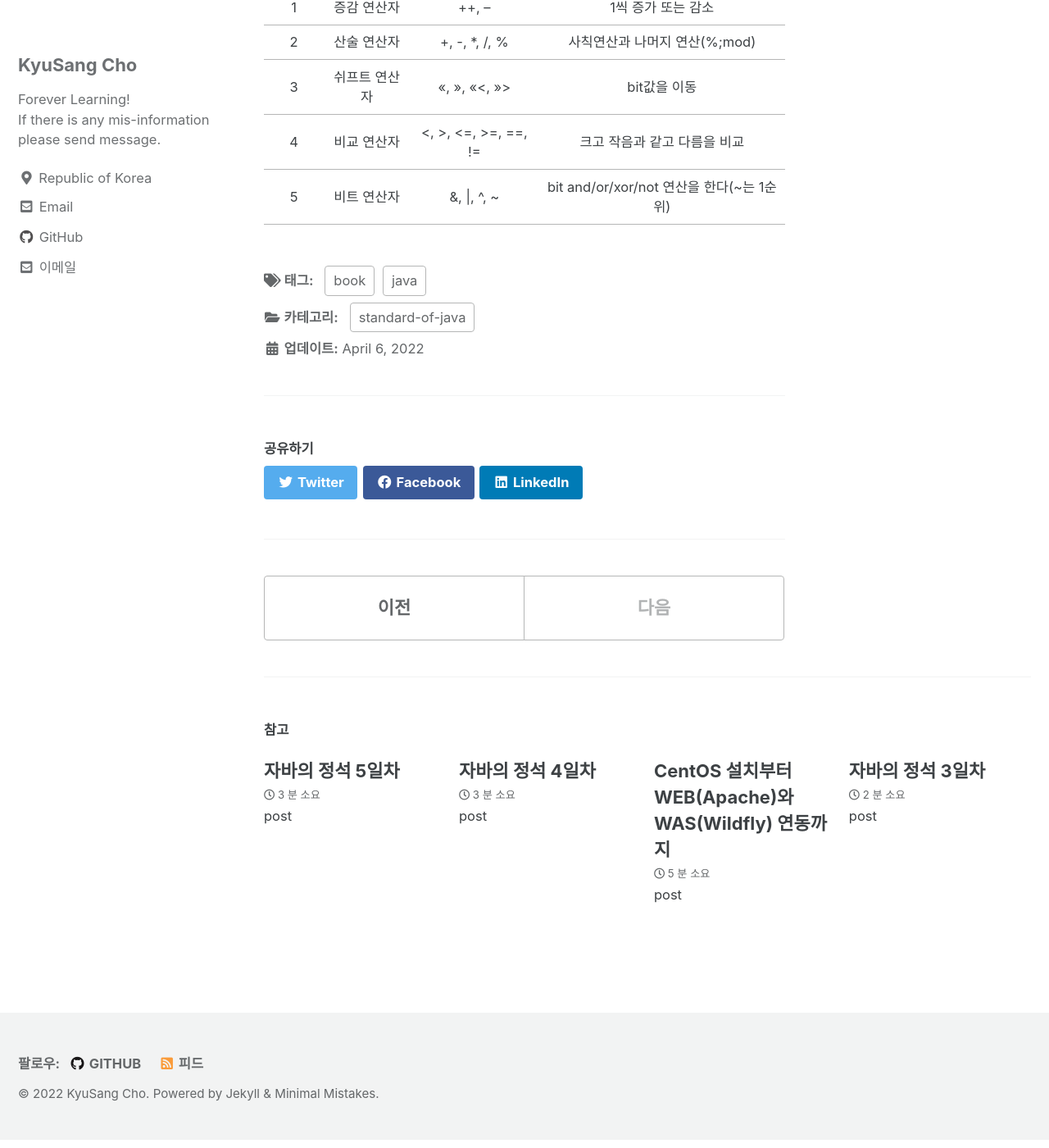
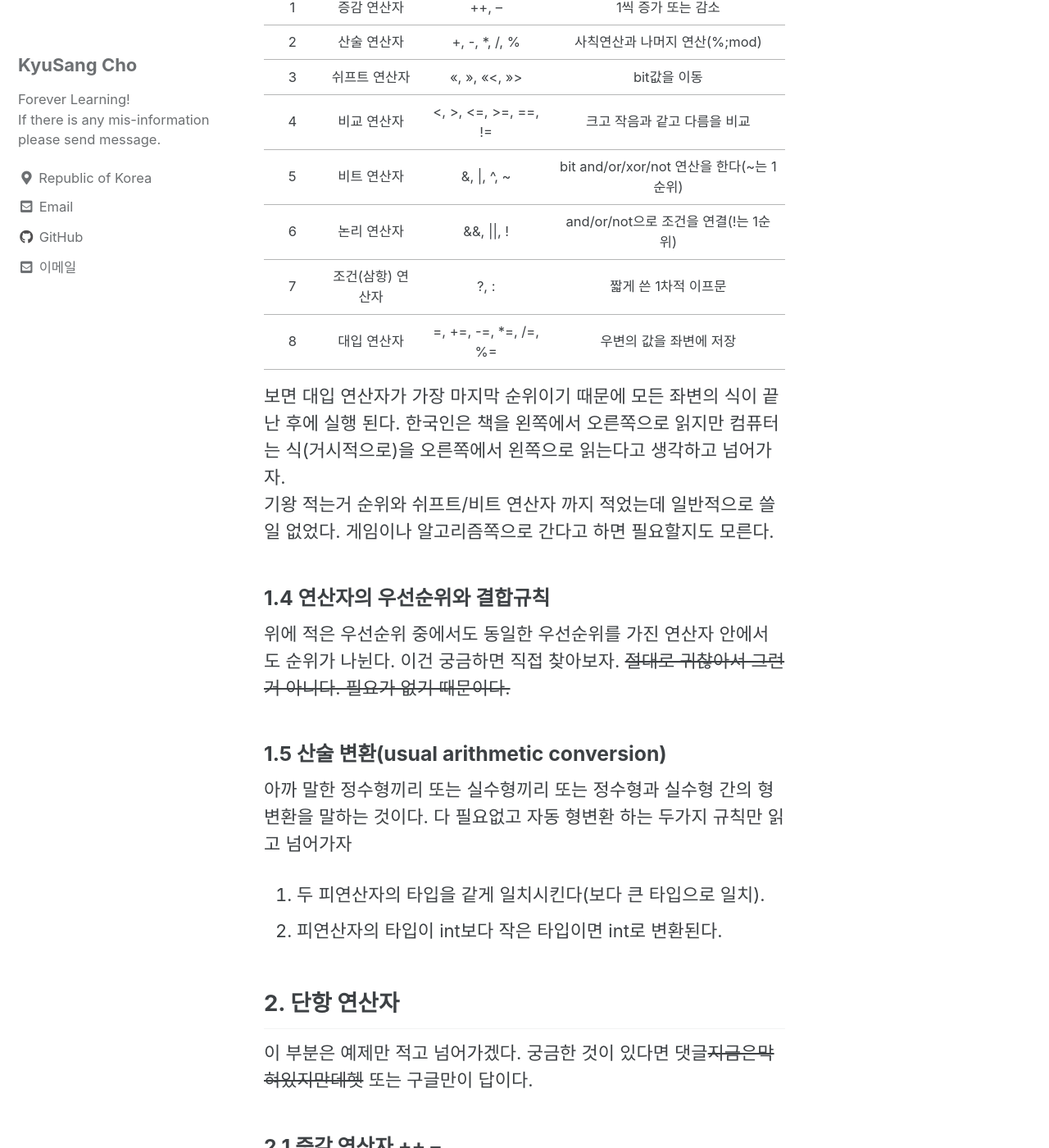
Before and after one commit to DevKS-Yet/DevKs-Yet.github.io, a Jekyll site: the page built from _posts/2022-04-06-66(standard-of-Java006).md, in a window 1280 px wide and 1400 px high, scrolled down 1186 px. Shown: the whole window at 82% size. Built offline with Jekyll 4.4.1, drawn with Linux system fonts in a browser that asks for light colours; cached includes are drawn as plain includes; some of the changed text lies outside the part shown.

Commit message:
20220406

````diff
--- a/_posts/2022-04-06-66(standard-of-Java006).md
+++ b/_posts/2022-04-06-66(standard-of-Java006).md
@@ -39,3 +39,131 @@ tags:
 | 3 | 쉬프트 연산자 | <<, >>, <<<, >>> | bit값을 이동 |
 | 4 | 비교 연산자 | <, >, <=, >=, ==, != | 크고 작음과 같고 다름을 비교 |
 | 5 | 비트 연산자 | &amp;, &#124;, ^, ~ | bit and/or/xor/not 연산을 한다(~는 1순위) |
+| 6 | 논리 연산자 | &&, &#124;&#124;, ! | and/or/not으로 조건을 연결(!는 1순위) |
+| 7 | 조건(삼항) 연산자 | ?, : | 짧게 쓴 1차적 이프문 |
+| 8 | 대입 연산자 | =, +=, -=, *=, /=, %= | 우변의 값을 좌변에 저장 |
+
+보면 대입 연산자가 가장 마지막 순위이기 때문에 모든 좌변의 식이 끝난 후에 실행 된다. 한국인은 책을 왼쪽에서 오른쪽으로 읽지만 컴퓨터는 식(거시적으로)을 오른쪽에서 왼쪽으로 읽는다고 생각하고 넘어가자.
+기왕 적는거 순위와 쉬프트/비트 연산자 까지 적었는데 일반적으로 쓸 일 없었다. 게임이나 알고리즘쪽으로 간다고 하면 필요할지도 모른다.
+
+
+### 1.4 연산자의 우선순위와 결합규칙
+위에 적은 우선순위 중에서도 동일한 우선순위를 가진 연산자 안에서도 순위가 나뉜다. 이건 궁금하면 직접 찾아보자. ~~절대로 귀찮아서 그런거 아니다. 필요가 없기 때문이다.~~
+
+
+### 1.5 산술 변환(usual arithmetic conversion)
+아까 말한 정수형끼리 또는 실수형끼리 또는 정수형과 실수형 간의 형변환을 말하는 것이다. 다 필요없고 자동 형변환 하는 두가지 규칙만 읽고 넘어가자
+1. 두 피연산자의 타입을 같게 일치시킨다(보다 큰 타입으로 일치).
+2. 피연산자의 타입이 int보다 작은 타입이면 int로 변환된다.
+
+
+## 2. 단항 연산자
+이 부분은 예제만 적고 넘어가겠다. 궁금한 것이 있다면 댓글~~지금은막혀있지만데헷~~ 또는 구글만이 답이다.
+
+### 2.1 증감 연산자 ++ --
+
+##### 예제 3-1/ch3/OperatorEx1.java
+```java
+class OperatorEx1 {
+    public static void main(String[] args) {
+        int i = 5;
+        i++;
+        System.out.println(i);
+
+        i = 5;
+        ++i;
+        System.out.println(i);
+    }
+}
+```
+
+##### 예제 3-2/ch3/OperatorEx2.java
+```java
+class OperatorEx2 {
+    public static void main(String[] args) {
+        int i=5, j=0;
+
+        j = i++;
+        System.out.println("j = i++; 실행 후, i = " + i + ", j = " + j);
+
+        i = 5;
+        j = 0;
+
+        j = ++i;
+        System.out.println("j = ++i; 실행 후, i = " + i + ", j = " + j);
+    }
+}
+```
+이 예제는 이해가 잘 안갈 수 있다. 꼭 구글에서 찾아보자
+
+##### 예제 3-3/ch3/OperatorEx3.java
+```java
+class OperatorEx3 {
+    public static void main(String[] args) {
+        int i=5, j=5;
+        System.out.println(i++);
+        System.out.println(++j);
+        System.out.println("i = " + i + ", j = " + j);
+    }
+}
+```
+
+
+### 2.2 부호 연산자 + -
+
+##### 예제 3-4/ch3/OperatorEx4.java
+```java
+class OperatorEx4 {
+    public static void main(String[] args) {
+        int i = -10;
+        i = +i;
+        System.out.println(i);
+
+        i = -10;
+        i = -i;
+        System.out.println(i);
+    }
+}
+```
+
+
+## 3. 산술 연산자
+
+### 3.1 사칙 연산자 + - * /
+
+##### 예제 3-5/ch3/OperatorEx5.java
+```java
+class OperatorEx5 {
+    public static void main(String[] args) {
+        int a=10, b=4;
+
+        System.out.printf("%d + %d = %d%n", a, b, a + b);
+        System.out.printf("%d - %d = %d%n", a, b, a - b);
+        System.out.printf("%d * %d = %d%n", a, b, a * b);
+        System.out.printf("%d / %d = %d%n", a, b, a / b);
+        System.out.printf("%d / %f = %f%n", a, (float) b, a / (float) b);
+    }
+}
+```
+
+##### 예제 3-6/ch3/OperatorEx6.java
+```java
+class OperatorEx6 {
+    public static void main(String[] args) {
+        byte a=10, b=20;
+        byte c = a + b;  // 여긴 에러가 뜰텐데 한번 고쳐보자
+        System.out.println(c);
+    }
+}
+```
+
+##### 예제 3-7/ch3/OperatorEx7.java
+```java
+class OperatorEx7 {
+    public static void main(String[] args) {
+        byte a=10, b=30;
+        byte c = (byte) (a * b);
+        System.out.println(c);  // 정답이 이상할텐데 당연한 것이다.
+    }
+}
+```
````
